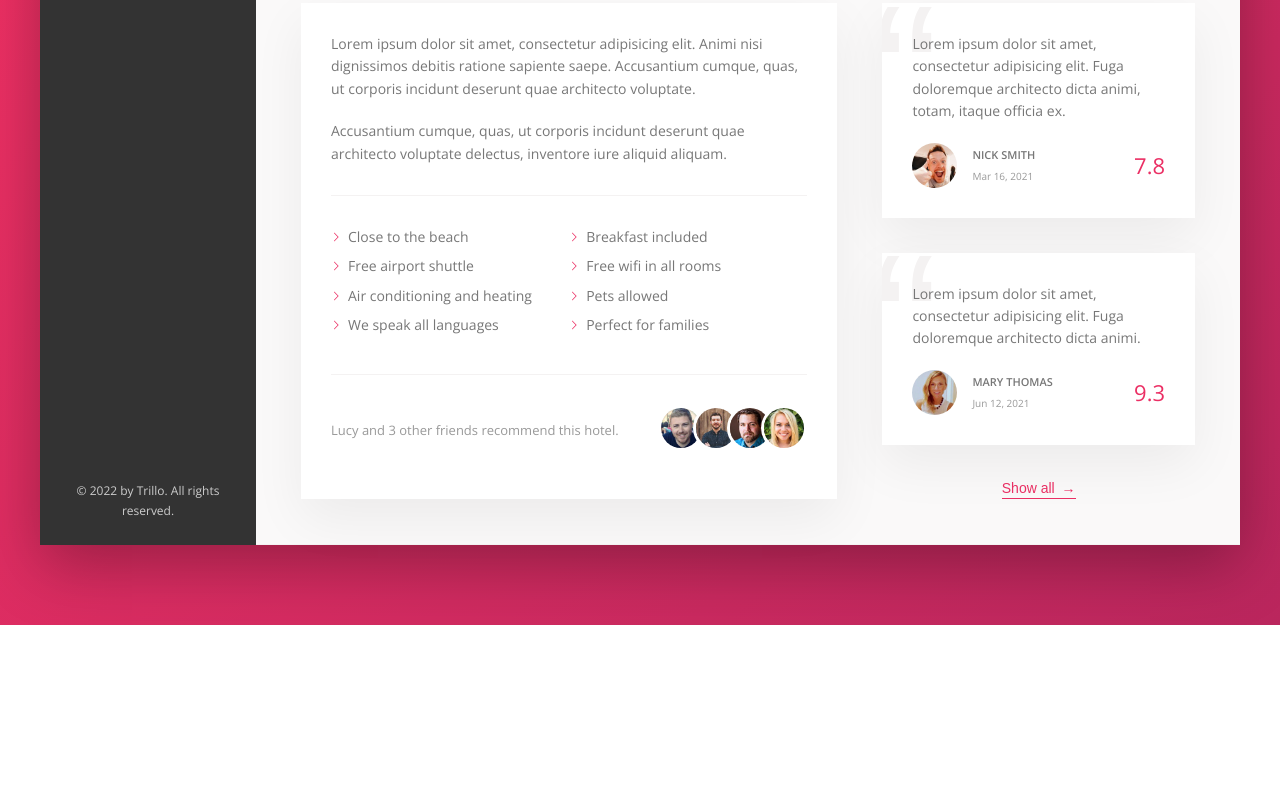
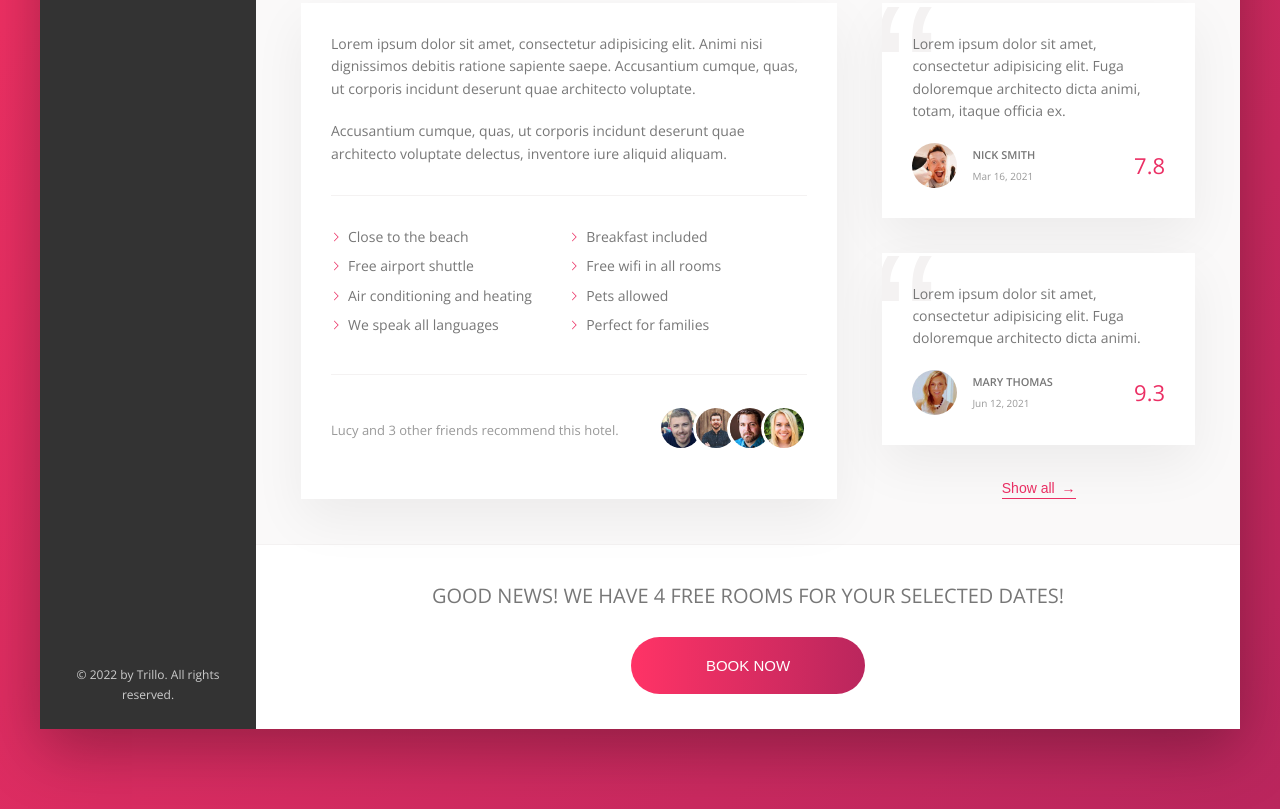
Before and after one commit to RvsB/Trillo-Project, a website: page index.html in a window 1280 px wide. Shown: the part 644-1453 px from the top of the page. Before the commit the page ends 1269 px from the top, so only its background shows below. Drawn offline with nearby package versions, Linux system fonts and the light colour scheme.

Commit message:
feat: added and completely styled the cta-section and completed the design of webpage with that

```diff
--- a/index.html
+++ b/index.html
@@ -212,6 +212,16 @@
                         </button>
                     </div>
                 </div>
+
+                <div class="cta">
+                    <h2 class="cta__book-now">
+                        Good news! We have 4 free rooms for your selected dates!
+                    </h2>
+                    <button class="btn">
+                        <span class="btn__visible">Book now</span>
+                        <span class="btn__invisible">Only 4 rooms left</span>
+                    </button>
+                </div>
             </main>
         </div>
     </div>
--- a/sass/_components.scss
+++ b/sass/_components.scss
@@ -482,3 +482,73 @@
     }
 
 }
+
+/////////////////////////////////////////
+// CALL TO ACTION
+
+.cta {
+    padding: 3.5rem 0;
+    text-align: center;
+
+    &__book-now {
+        font-size: 2rem;
+        font-weight: 300;
+        text-transform: uppercase;
+        margin-bottom: 2.5rem;
+    }
+}
+
+
+/////////////////////////////////////////
+// CALL TO ACTION BUTTON
+
+.btn {
+    font-size: 1.5rem;
+    font-weight: 300;
+    text-transform: uppercase;
+    border-radius: 100px;
+    border: none;
+    background-image: linear-gradient(to right, var(--color-primary-light), var(--color-primary-dark));
+    color: white;
+    position: relative;
+    overflow: hidden; //we set this to make the invisible button disappear
+    // transition: background-image 2s; transition doesnt work on background images
+
+    cursor: pointer;
+
+    & > * { //all direct children selector
+        display: inline-block;
+        height: 100%;
+        width: 100%;
+        transition: all .2s;
+    }
+
+    &__visible {
+        padding: 2rem 7.5rem;
+    }
+
+    &__invisible {
+        display: inline-block;
+        position: absolute;
+        padding: 2rem 0; //we didnt put the exact same padding as the visible element, because with that padding we werent getting enough space for the text
+        left: 0;
+        top: -100%; //we set it at -100% because its going to move up exactly the size of the element, so basically if this element is X pixels high, it will move up 100% of that
+    }
+
+    &:hover {
+        background-image: linear-gradient(to left, var(--color-primary-light), var(--color-primary-dark));
+    }
+
+    &:hover &__visible {
+        transform: translateY(100%); //this makes it to translate 100% of its height down
+    }
+
+    &:hover &__invisible {
+        top: 0;
+    }
+
+    &:focus {
+        outline: none;
+        animation: pulsate 1s infinite;
+    }
+}
--- a/sass/_layout.scss
+++ b/sass/_layout.scss
@@ -4,7 +4,7 @@
     background-color: var(--color-grey-light-1);
     box-shadow: var(--shadow-dark);
 
-    min-height: 50rem;
+    // min-height: 50rem;
 }
 
 .header {
@@ -45,6 +45,7 @@
     padding: 4.5rem;
     background-color: var(--color-grey-light-1);
     border-bottom: var(--line);
+    // flex-wrap: wrap;
 }
 
 .description {
```
Also changed, not shown: css/index.css.
